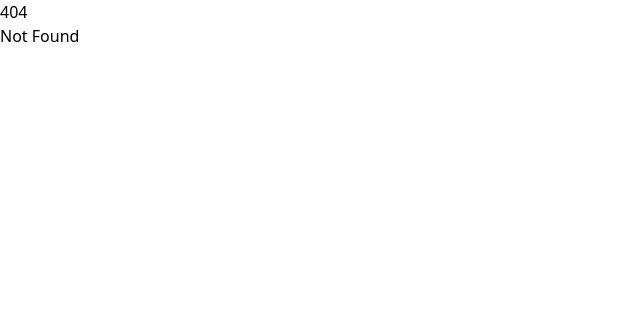
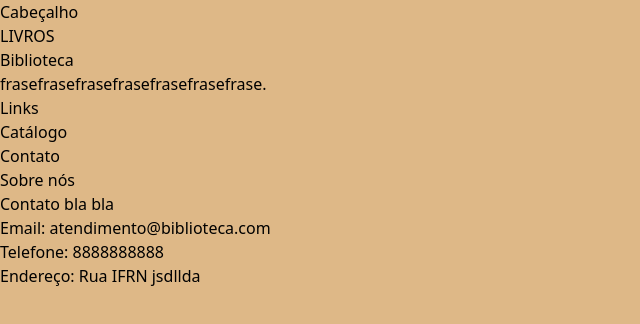
Before and after one commit to Salesr4/PI_biblioteca_2bim, a SvelteKit app: page /livros in a window 1280 px wide. Before the commit this address had no page. Shown: the top 324 px of the page, without its empty margins (0-640 px from the left). Built offline with nearby package versions, Linux system fonts and the light colour scheme.

Commit message:
mudancas no uso do cabecalho e rodape no layout

```diff
--- a/src/app.css
+++ b/src/app.css
@@ -1,2 +1,5 @@
 @import 'tailwindcss';
 @plugin '@tailwindcss/typography';
+body{
+    background-color: burlywood;
+}
--- a/src/lib/componentes/Cabecalho.svelte
+++ b/src/lib/componentes/Cabecalho.svelte
@@ -1,4 +1,3 @@
-
 <div>
     <h1>Cabeçalho</h1>
 </div>
--- a/src/routes/+layout.svelte
+++ b/src/routes/+layout.svelte
@@ -1,7 +1,10 @@
 <script lang="ts">
 	import '../app.css';
+	import Cabecalho from "$lib/componentes/Cabecalho.svelte";
+	import Rodape from "$lib/componentes/Rodape.svelte";
 
 	let { children } = $props();
 </script>
-
+<Cabecalho/>
 {@render children()}
+<Rodape/>
--- a/src/routes/+page.svelte
+++ /dev/null
@@ -1,6 +0,0 @@
-<script>
-  import Cabecalho from "$lib/componentes/Cabecalho.svelte";
-	import Rodape from "$lib/componentes/Rodape.svelte";
-</script>
-<Cabecalho/>
-<Rodape/>
--- /dev/null
+++ b/src/routes/livros/+page.svelte
@@ -0,0 +1 @@
+<h1>LIVROS</h1>
```
